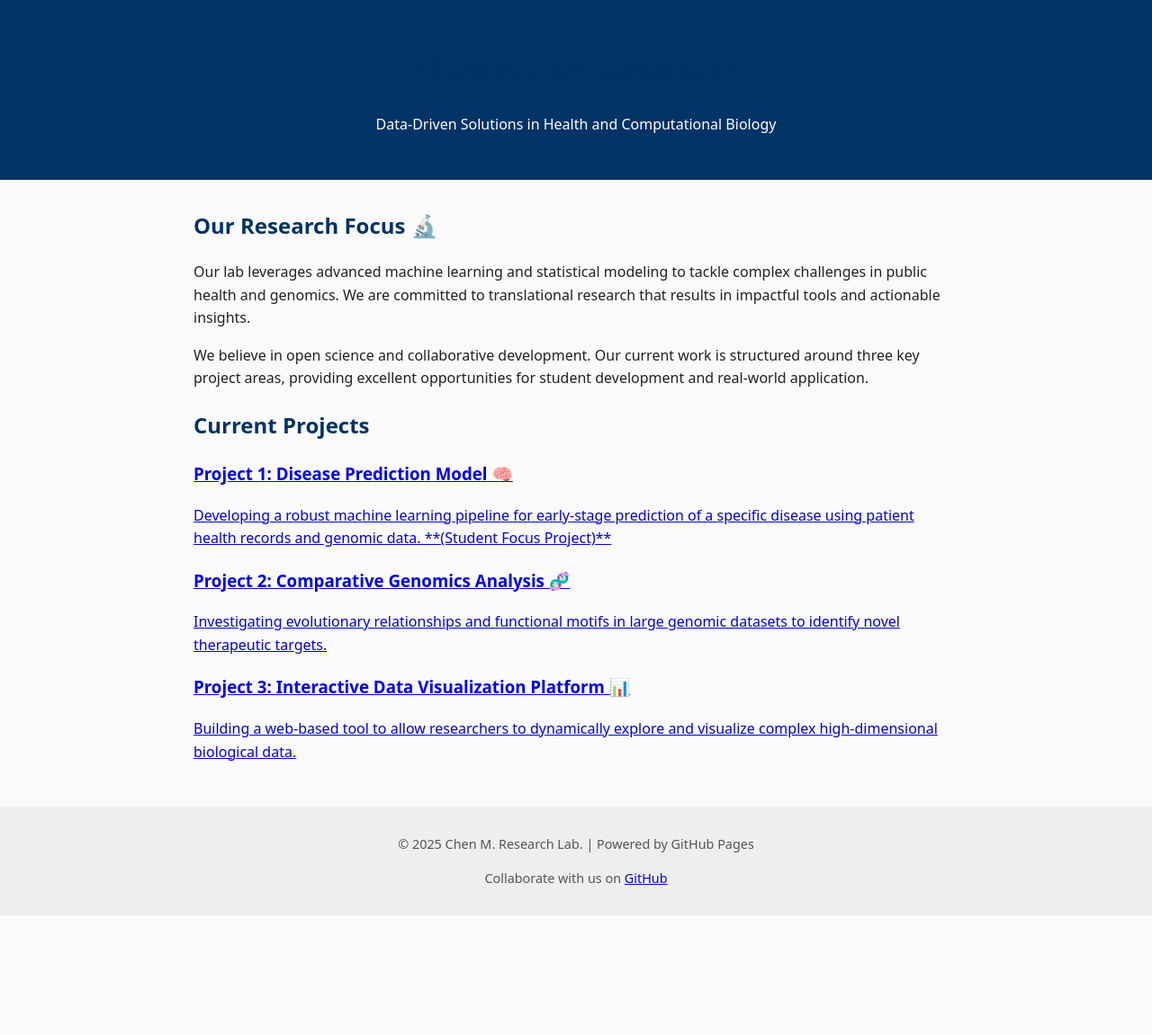
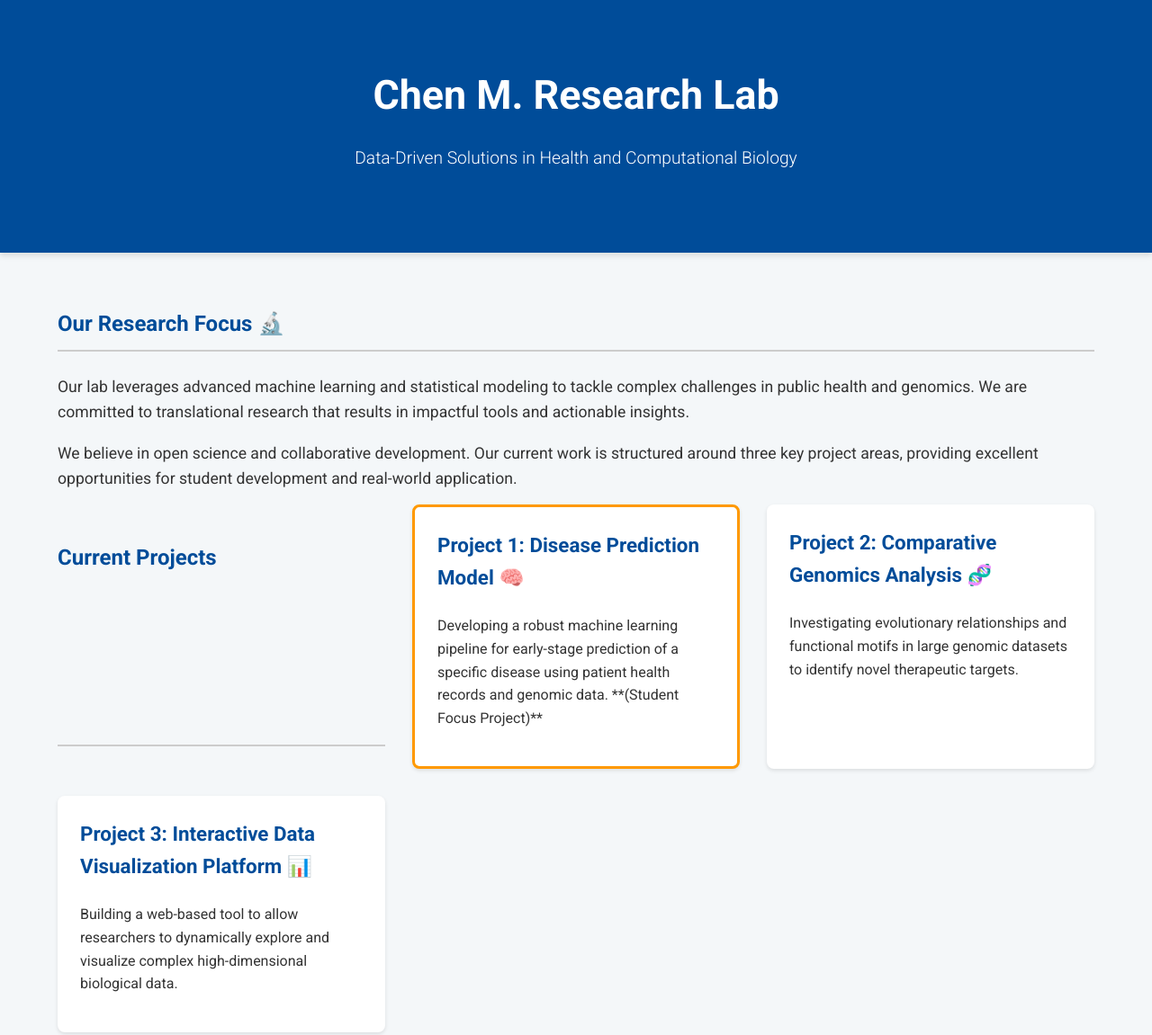
Before and after one commit to chenm19/chenm19, a plain HTML site: page index.html in a window 1280 px wide. Shown: the top 1151 px of the page at 90% size. Before the commit the page ends 1018 px from the top, so only its background shows below. Drawn offline with Linux system fonts and the light colour scheme.

Commit message:
Update style.css

```diff
--- a/style.css
+++ b/style.css
@@ -1,61 +1,104 @@
-:root {
-  font-family: system-ui, -apple-system, "Segoe UI", Roboto, Helvetica, Arial, sans-serif;
-  --accent: #003366;
+/* Basic Reset and Global Styles */
+body {
+    font-family: 'Roboto', sans-serif;
+    margin: 0;
+    padding: 0;
+    line-height: 1.6;
+    background-color: #f4f7f9; /* Light, neutral background */
+    color: #333; /* Standard dark text */
 }
 
-body {
-  margin: 0;
-  background: #fafafa;
-  color: #222;
-  line-height: 1.6;
+.container {
+    width: 90%;
+    max-width: 1200px;
+    margin: 0 auto;
+    padding: 20px 0;
 }
 
+/* Header Styling - Primary Color is a Professional Blue */
 header {
-  background: var(--accent);
-  color: white;
-  padding: 2rem 1rem;
-  text-align: center;
+    background-color: #004c99; /* Deep, professional blue */
+    color: white;
+    padding: 50px 0;
+    text-align: center;
+    box-shadow: 0 4px 6px rgba(0, 0, 0, 0.1);
 }
 
-header a {
-  color: #cde1ff;
-  text-decoration: none;
+header h1 {
+    margin: 0 0 10px;
+    font-size: 2.8em;
+    font-weight: 700;
 }
 
-header a:hover {
-  text-decoration: underline;
+header p {
+    font-size: 1.2em;
+    font-weight: 300;
 }
 
-nav a {
-  color: white;
-  text-decoration: none;
-  margin: 0 0.6rem;
-  font-weight: 500;
+/* Main Content Headings */
+h2 {
+    color: #004c99;
+    border-bottom: 2px solid #ccc;
+    padding-bottom: 10px;
+    margin-top: 40px;
+    margin-bottom: 25px;
 }
 
-nav a:hover {
-  text-decoration: underline;
+/* About Section */
+.about p {
+    font-size: 1.1em;
+    margin-bottom: 15px;
 }
 
-main {
-  max-width: 850px;
-  margin: 2rem auto;
-  padding: 0 1rem;
+/* Project Cards - Grid Layout */
+.projects-grid {
+    display: grid;
+    grid-template-columns: repeat(auto-fit, minmax(300px, 1fr));
+    gap: 30px;
+    margin-bottom: 50px;
 }
 
-h1, h2 {
-  color: var(--accent);
+.project-card {
+    display: block; /* Make the entire card clickable */
+    background-color: white;
+    padding: 25px;
+    border-radius: 8px;
+    box-shadow: 0 2px 4px rgba(0, 0, 0, 0.1);
+    text-decoration: none; /* Remove underline from links */
+    color: #333;
+    transition: transform 0.3s, box-shadow 0.3s;
 }
 
-ul, ol {
-  padding-left: 1.25rem;
+.project-card:hover {
+    transform: translateY(-5px); /* Lift card on hover */
+    box-shadow: 0 8px 15px rgba(0, 0, 0, 0.15);
 }
 
+.project-card h3 {
+    color: #004c99;
+    margin-top: 0;
+    font-size: 1.4em;
+}
+
+/* Specific Style for the Student-Developed Project */
+.student-project {
+    border: 3px solid #ff9900; /* Distinct border color for emphasis (orange/gold) */
+}
+
+/* Footer Styling */
 footer {
-  text-align: center;
-  padding: 1rem;
-  font-size: 0.9rem;
-  color: #555;
-  background: #eee;
-  margin-top: 3rem;
+    background-color: #333;
+    color: white;
+    text-align: center;
+    padding: 20px 0;
+    font-size: 0.9em;
 }
+
+footer a {
+    color: #ff9900;
+    text-decoration: none;
+}
+
+footer a:hover {
+    text-decoration: underline;
+}
```
